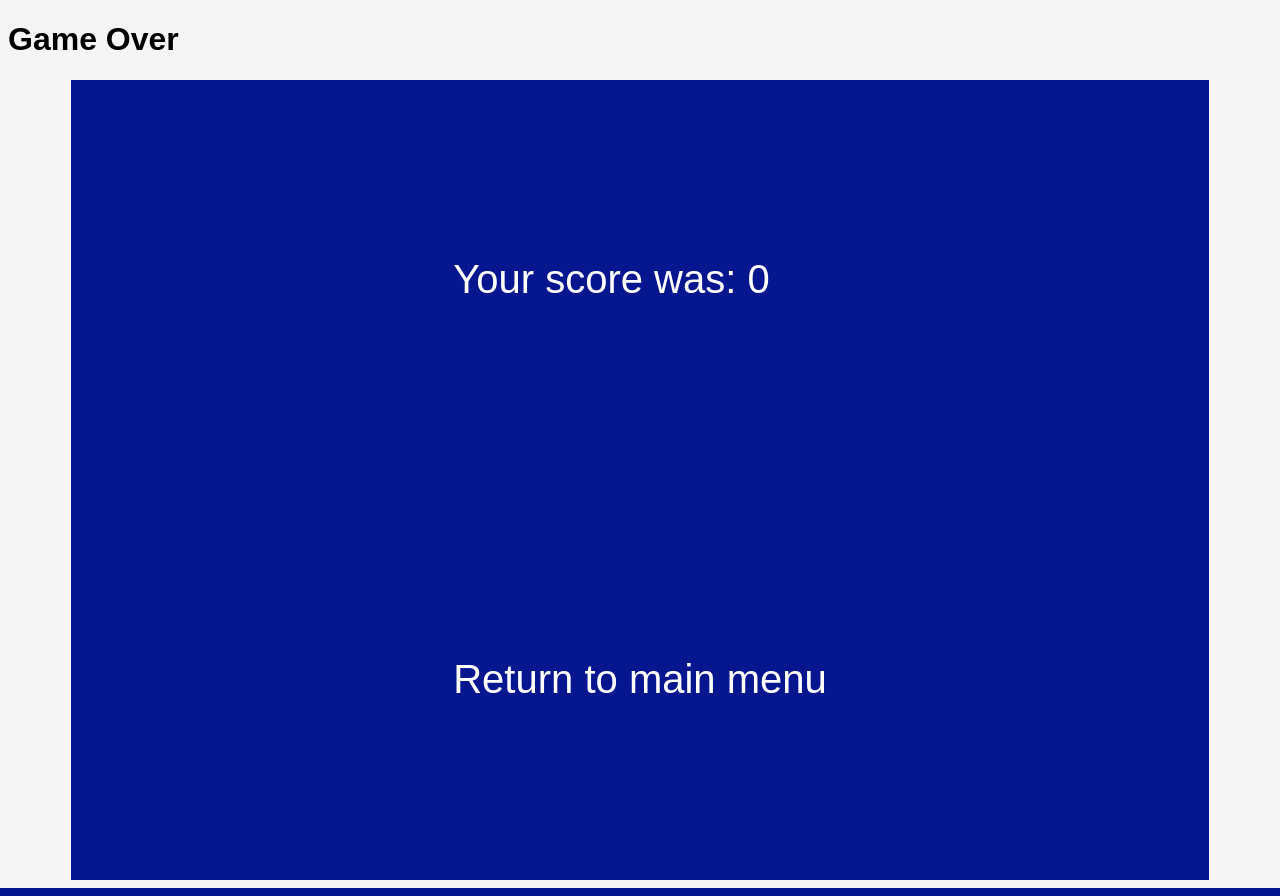
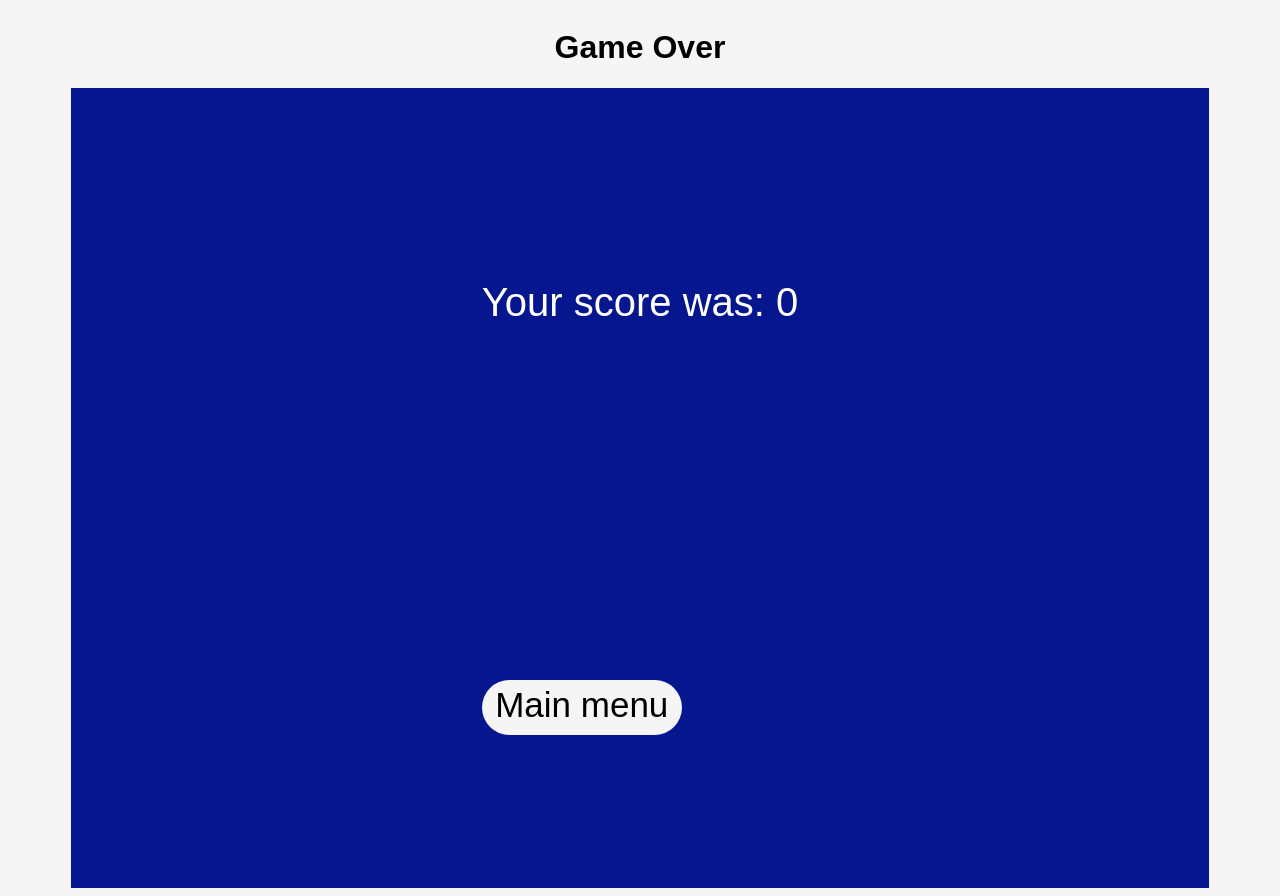
Before and after one commit to sth354/Team_2, a Spring Boot app: page /end in a window 1280 px wide. Run offline with Spring Boot 4, Linux system fonts and the light colour scheme; data that the repository does not hold is empty.

Commit message:
end.html > change Main Menu button

```diff
--- a/src/main/resources/templates/end.html
+++ b/src/main/resources/templates/end.html
@@ -6,12 +6,14 @@
     <title> Game Over </title>
 </head>
     <body>
-        <h1 class="page-title"> Game Over </h1>
-        <div class="main-container">
-            <div class="menu">
-                <div class="menu-item">
-                    <p> Your score was: <span th:text="${score}">your score</span> </p>
-                    <p> <a href="/">Return to main menu</a> </p>
+        <div class="wrapper">
+            <h1 class="page-title"> Game Over </h1>
+            <div class="main-container">
+                <div class="menu">
+                    <div class="menu-item">
+                        <p> Your score was: <span th:text="${score}">your score</span> </p>
+                        <div class="button"><a href="/">Main menu</a></div>
+                    </div>
                 </div>
             </div>
         </div>
```
